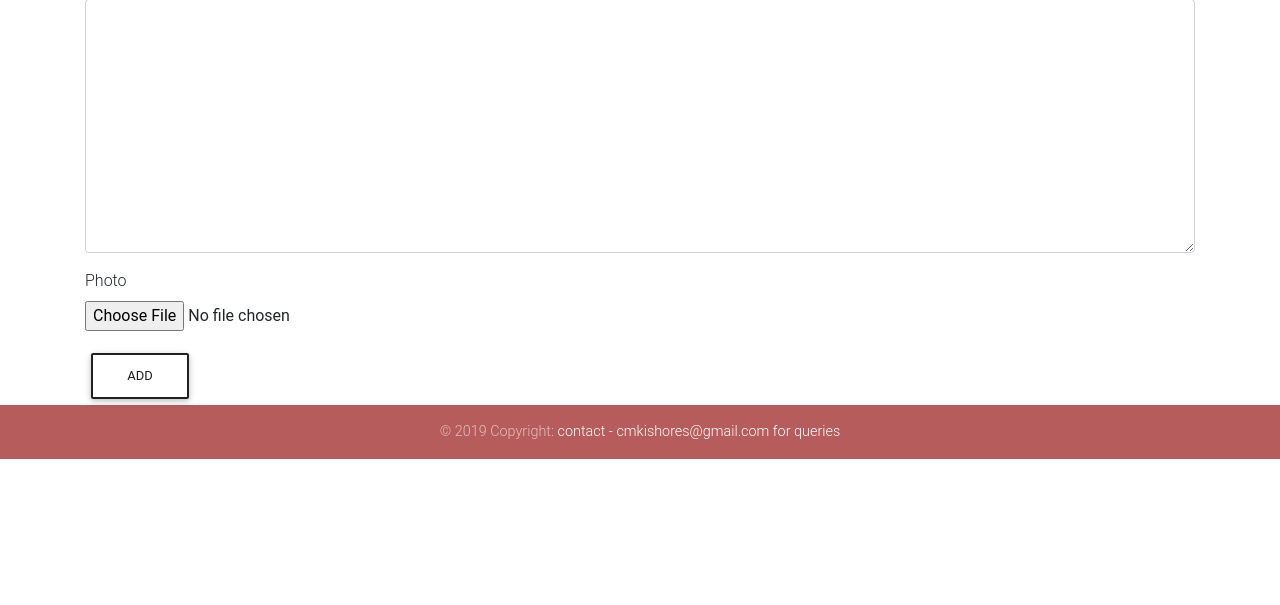
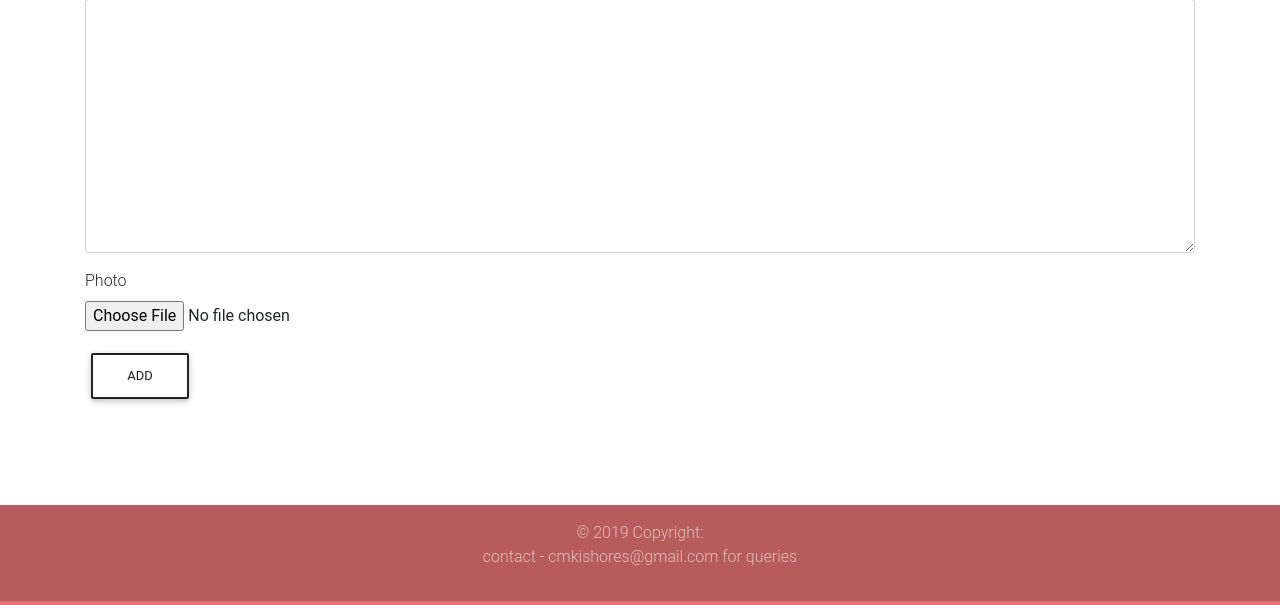
Before and after one commit to cmkishores/real_estate_website, a Django app: page /new/ in a window 1280 px wide. Shown: the part 1049-1654 px from the top of the page. Before the commit the page ends 1508 px from the top, so only its background shows below. Run offline with Django 3.2, Linux system fonts and the light colour scheme; a user stored in the database is signed in; some libraries are stand-ins or nearby versions.

Commit message:
Fix footer not fixed to bottom on some pages by adding css

```diff
--- a/templates/base.html
+++ b/templates/base.html
@@ -9,7 +9,25 @@
 <link href="https://cdnjs.cloudflare.com/ajax/libs/twitter-bootstrap/4.3.1/css/bootstrap.min.css" rel="stylesheet">
 <!-- Material Design Bootstrap -->
 <link href="https://cdnjs.cloudflare.com/ajax/libs/mdbootstrap/4.8.10/css/mdb.min.css" rel="stylesheet">
+<style type="text/css">
+html {
+    position: relative;
+    min-height: 100%;
+}
 
+body {
+    margin-bottom: 200px;
+}
+
+footer {
+    position: absolute;
+    bottom: 0;
+    left:0;
+    width: 100%;
+    height: 100px;
+}
+
+</style>
 
 	<title>
 		{% block title %}
@@ -45,10 +63,10 @@
 	{% block body %}  {% endblock body %}
 </div>
 
-<footer class="page-footer font-small red lighten-2" >
+<footer class="page-footer font-medium red lighten-2" >
 
   <div class="footer-copyright text-center py-3">© 2019 Copyright:
-    <a href="https://mdbootstrap.com/education/bootstrap/">contact - cmkishores@gmail.com for queries</a>
+    <p>contact - cmkishores@gmail.com for queries</p>
   </div>
 
 </footer>
```
